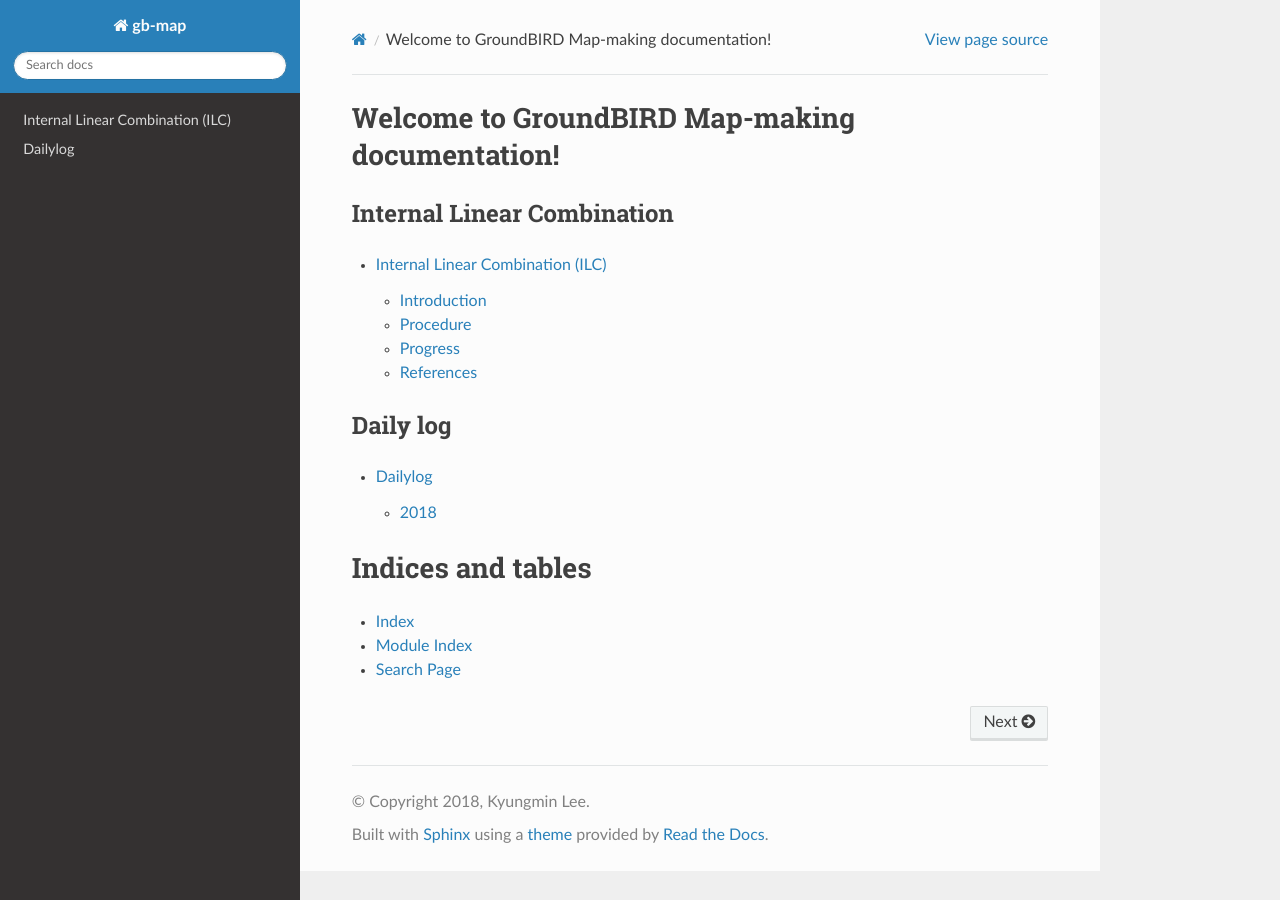
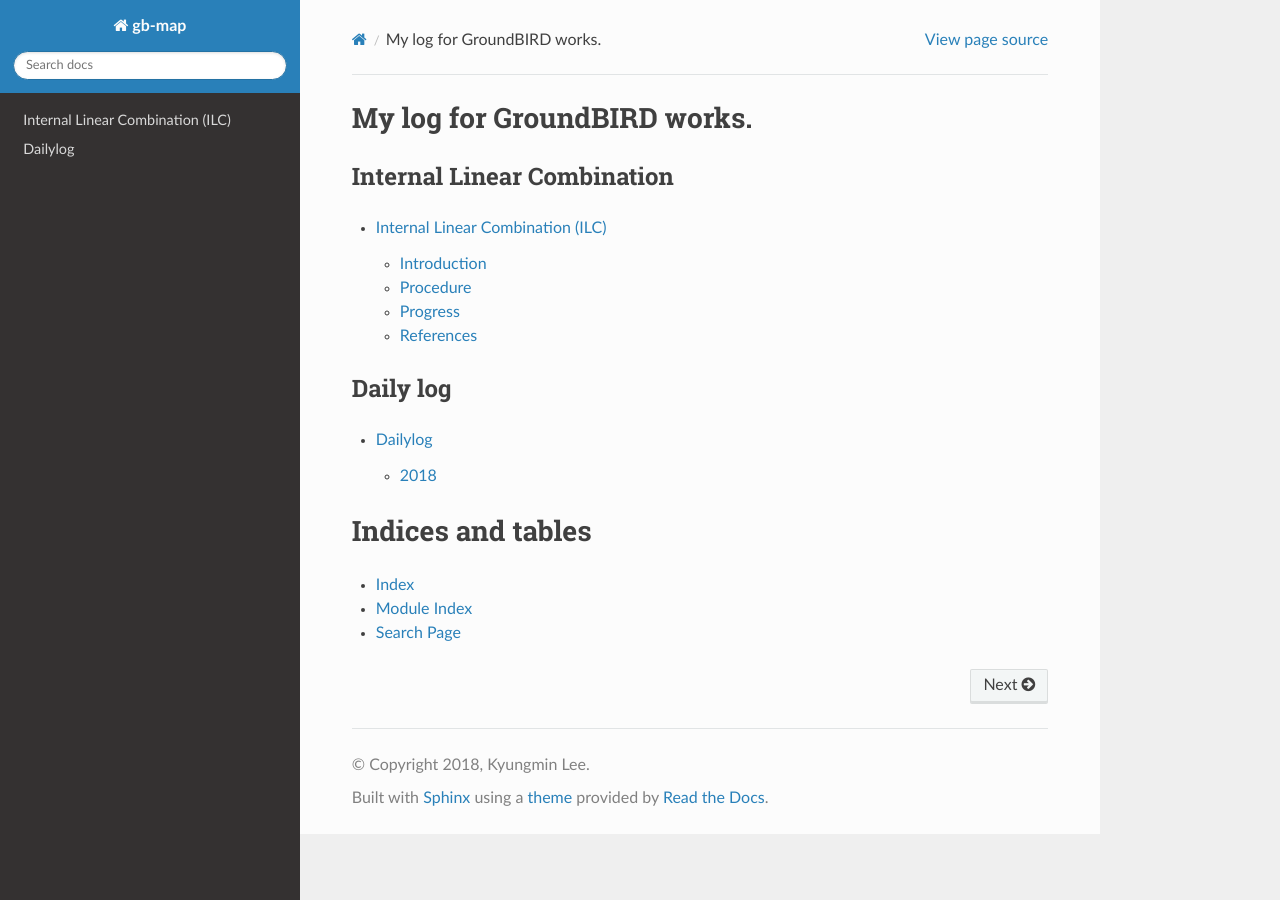
Before and after one commit to railroad2/gb-log, a Sphinx documentation site: the page built from docs/index.rst, in a window 1280 px wide. Built offline with Sphinx 7.4.7 and the Read the Docs theme 2.0.0, drawn with Linux system fonts in a browser that asks for light colours.

Commit message:
Update index.rst

```diff
--- a/docs/index.rst
+++ b/docs/index.rst
@@ -3,7 +3,7 @@
    You can adapt this file completely to your liking, but it should at least
    contain the root `toctree` directive.
 
-Welcome to GroundBIRD Map-making documentation!
+My log for GroundBIRD works.
 ==================================
 
 .. toctree::
```
